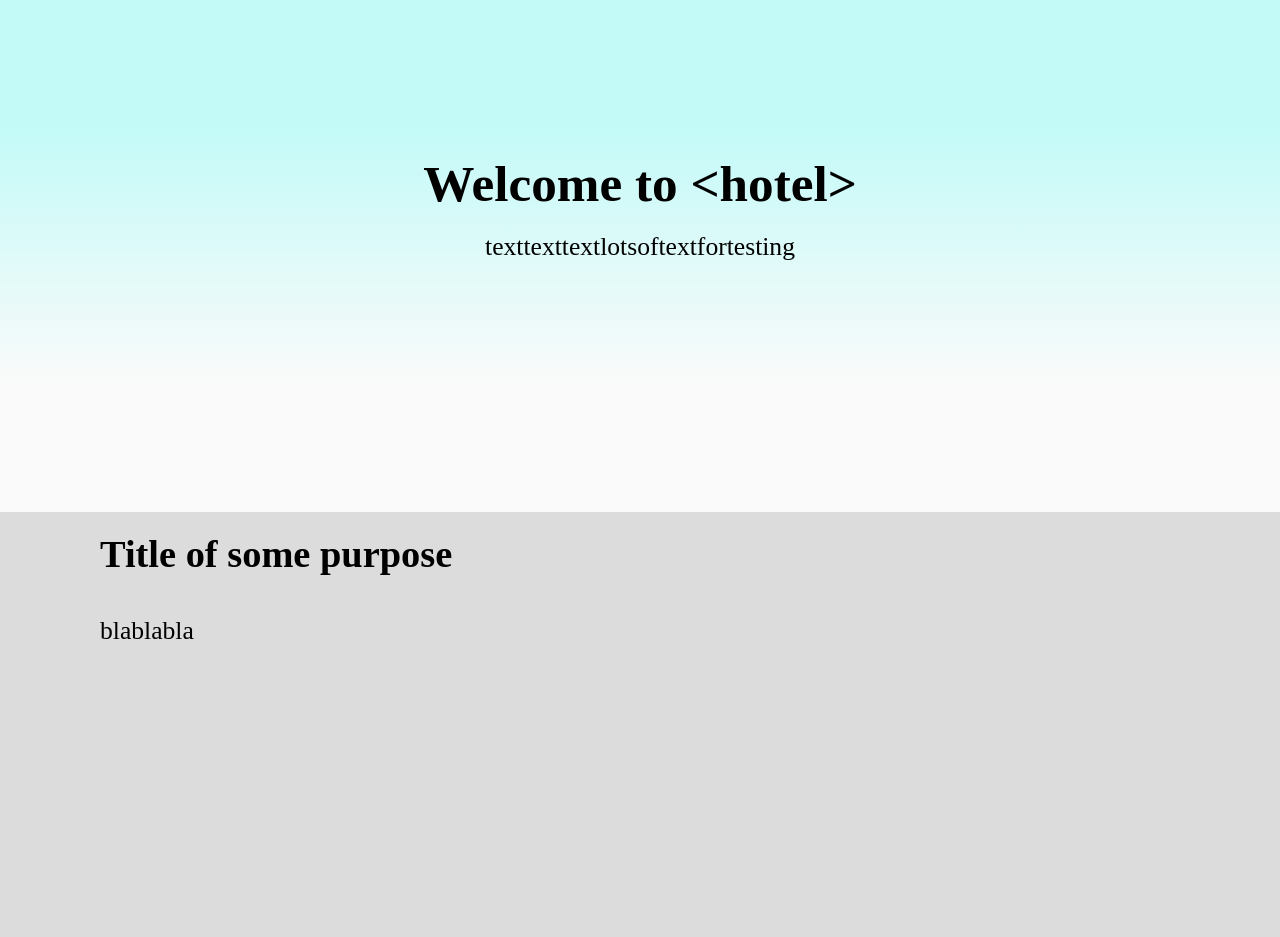
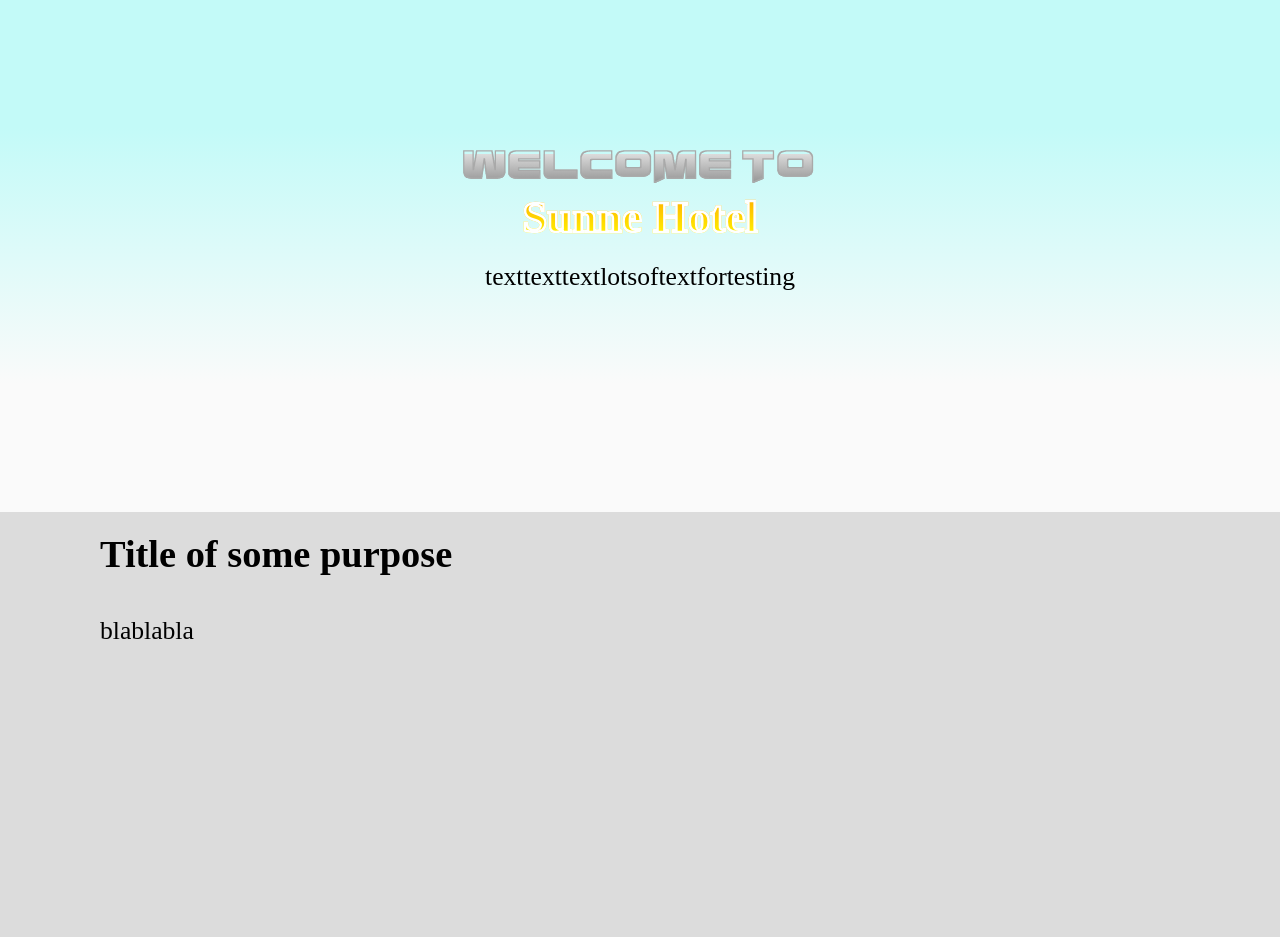
Before and after one commit to CappeSun/Sunne-Hotel-Yrgopelag, a PHP site: page / in a window 1280 px wide. Shown: the top 937 px of the page. Run offline with PHP 8.4, Linux system fonts and the light colour scheme; data comes from the database, SQL or seed files in the repository; both versions use the stored data as it was after the commit; some web fonts are replaced.

Commit message:
More progress

```diff
--- /dev/null
+++ b/-stuff/dbLoad.php
@@ -0,0 +1,10 @@
+<?php
+
+$database = new PDO('sqlite:-stuff/database.db');
+
+$fetchData = $database->query("
+	SELECT *
+	FROM roomsInfo
+	")->fetchAll(PDO::FETCH_ASSOC);
+
+?>
--- a/index.css
+++ b/index.css
@@ -19,9 +19,24 @@ body{
 	text-align: center;
 }
 
+.welcomePreTitle{
+	margin: 0;
+	font-size: max(2.5vw, 25px);
+	font-family: "RodinNTLG Pro";
+	background: linear-gradient(0deg, gray, gainsboro);
+	background-clip: text;
+	-webkit-text-fill-color: transparent;
+	-webkit-text-stroke: 0.1vw darkgray;
+}
+
 .welcomeTitle{
 	margin: 0;
-	font-size: max(4vw, 40px);
+	font-size: max(3.5vw, 35px);
+	font-family: "Sun-Moon";
+	background: linear-gradient(0deg, yellow, orange);
+	background-clip: text;
+	-webkit-text-fill-color: transparent;
+	-webkit-text-stroke: 0.2vw white;
 }
 
 .welcomeSubtitle{
@@ -83,7 +98,7 @@ body{
 }
 
 .roomCardTitle{
-	margin: 0vw 0.6vw;
+	margin: 0.6vw 0.6vw;
 	font-size: 2.4vw;
 }
 
@@ -101,6 +116,9 @@ body{
 
 .pokedollar{
 	height: 1.3vw;
+	position: relative;
+	top: 0.06vw;
+	left: 0.06vw;
 }
 
 @media (max-width: 850px){		/*Two cards wide*/
@@ -115,7 +133,7 @@ body{
 	}
 
 	.roomCardTitle{
-		margin: 0vw 1vw;
+		margin: 1vw 1vw;
 		font-size: 3.8vw;
 	}
 
@@ -134,6 +152,8 @@ body{
 
 	.pokedollar{
 		height: 2vw;
+		top: 0.11vw;
+		left: 0.08vw;
 	}
 }
 
@@ -149,7 +169,7 @@ body{
 	}
 
 	.roomCardTitle{
-		margin: 0vw 2vw;
+		margin: 2vw 2vw;
 		font-size: 7.8vw;
 	}
 
@@ -168,5 +188,39 @@ body{
 
 	.pokedollar{
 		height: 4.2vw;
+		top: 0.2vw;
+		left: 0.25vw;
 	}
 }
+
+@font-face{
+    font-family: "RodinNTLG Pro";
+    src:
+        local("FOT-RodinNTLG Pro M"),
+        url("/-stuff/-fonts/FOT-RodinNTLG Pro M.otf");
+    font-weight: 200;
+}
+
+@font-face{
+    font-family: "RodinNTLG Pro";
+    src:
+        local("FOT-RodinNTLG Pro B"),
+        url("/-stuff/-fonts/FOT-RodinNTLG Pro B.otf");
+    font-weight: 500;
+}
+
+@font-face{
+    font-family: "RodinNTLG Pro";
+    src:
+        local("FOT-RodinNTLG Pro EB"),
+        url("/-stuff/-fonts/FOT-RodinNTLG Pro EB.otf");
+    font-weight: 900;
+}
+
+@font-face{
+    font-family: "RodinNTLG Pro";
+    src:
+        local("Sun-Moon"),
+        url("/-stuff/-fonts/Sun-Moon.ttf");
+    font-weight: 900;
+}
--- a/index.php
+++ b/index.php
@@ -1,6 +1,6 @@
 <?php
 
-
+require '-stuff/dbLoad.php';
 
 ?>
 
@@ -16,7 +16,8 @@
 <body>
 	<div class="welcomeSect">
 		<div class="welcomeCont">
-			<h1 class="welcomeTitle">Welcome to &lthotel&gt</h1>
+			<h2 class="welcomePreTitle">Welcome to</h2>
+			<h1 class="welcomeTitle">Sunne Hotel</h1>
 			<p class="welcomeSubtitle">texttexttextlotsoftextfortesting</p>
 		</div>
 	</div>
```
Also changed, not shown: other parts of index.php (+8 -18 lines), -stuff/database.txt (added, +21 -0 lines), -stuff/-fonts/Sun-Moon.ttf (added), -stuff/booking.db (deleted), -stuff/database.db (added).
